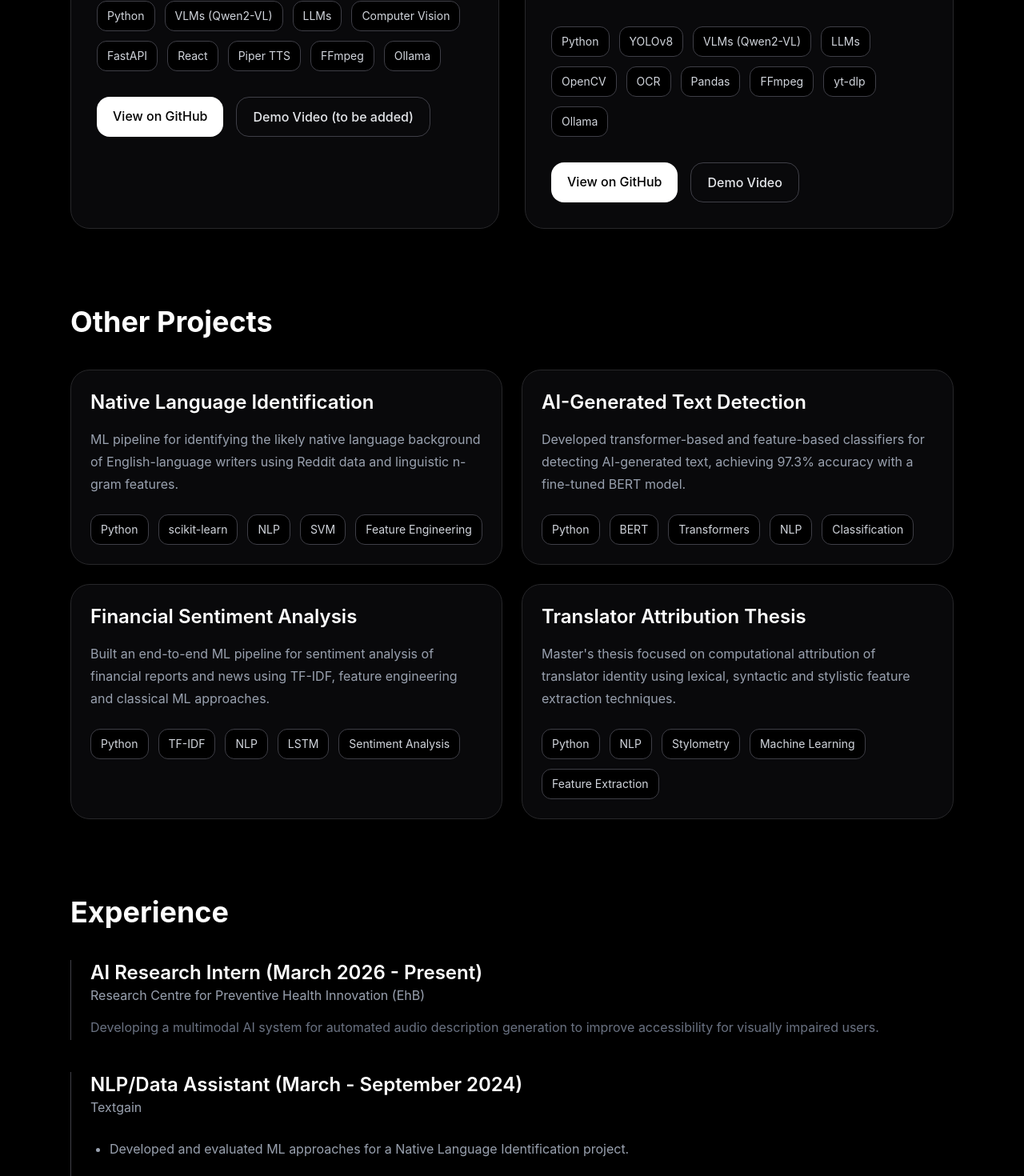
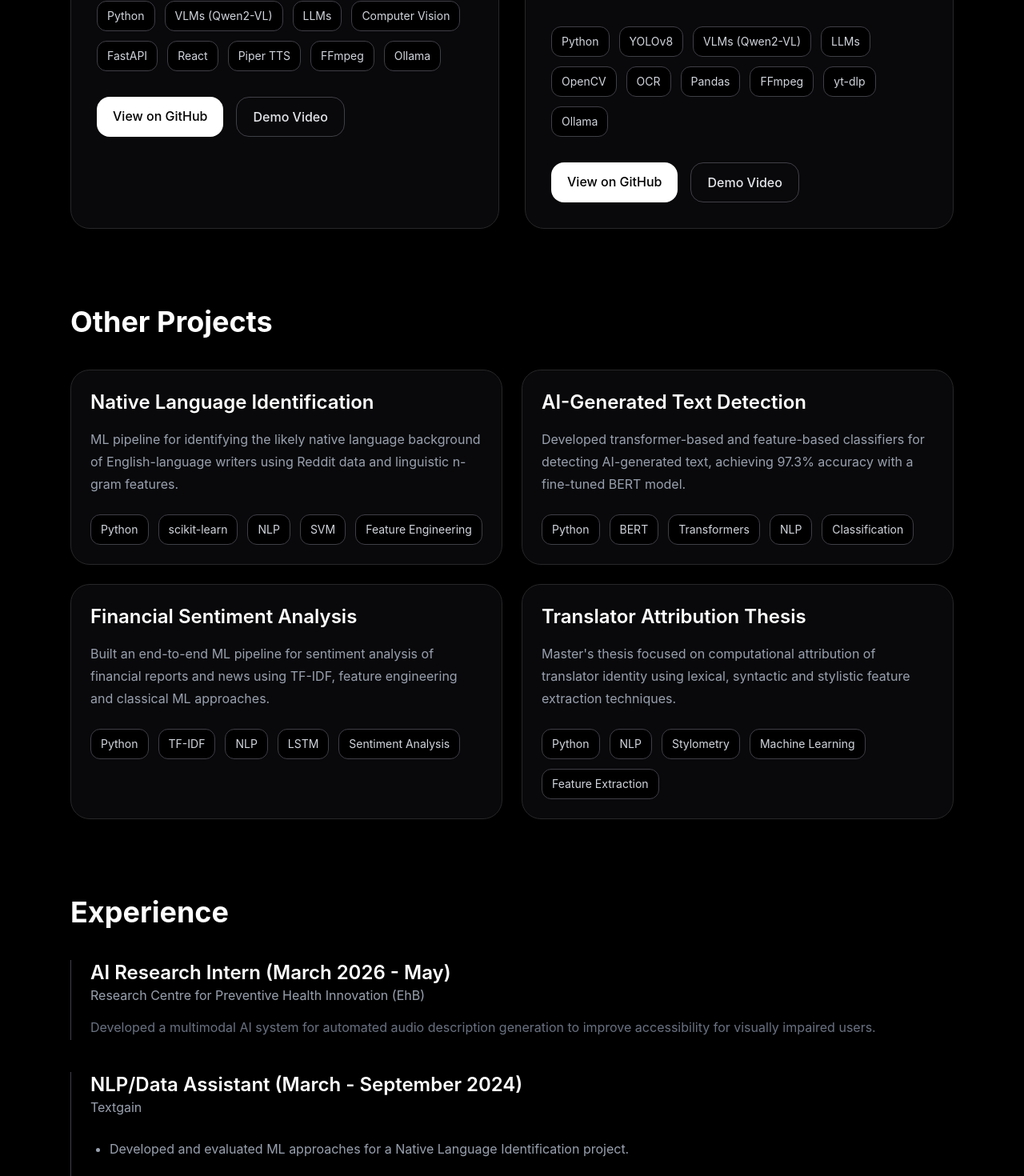
Before and after one commit to YuliiaFilippova/yuliiafilippova, a React (Vite) app: page / in a window 1280 px wide. Shown: the part 1900-3370 px from the top of the page at 80% size. Built offline with nearby package versions, Linux system fonts and the light colour scheme.

Commit message:
update portfolio

```diff
--- a/src/App.jsx
+++ b/src/App.jsx
@@ -208,11 +208,11 @@ function App() {
               </a>
 
               <a
-                href="YOUR_VIDEO_LINK"
+                href="https://youtu.be/7Y4B_Su7y_k"
                 target="_blank"
                 className="border border-zinc-700 px-5 py-3 rounded-2xl font-medium text-gray-200 hover:border-white transition"
               >
-                Demo Video (to be added)
+                Demo Video
               </a>
 
             </div>
@@ -439,7 +439,7 @@ function App() {
 
           <div className="border-l border-zinc-700 pl-6">
             <h3 className="text-2xl font-semibold">
-              AI Research Intern (March 2026 - Present)
+              AI Research Intern (March 2026 - May)
             </h3>
 
             <p className="text-gray-400 mb-3">
@@ -447,7 +447,7 @@ function App() {
             </p>
 
             <p className="text-gray-500 leading-8">
-              Developing a multimodal AI system for automated audio description
+              Developed a multimodal AI system for automated audio description
               generation to improve accessibility for visually impaired users.
             </p>
           </div>
```
